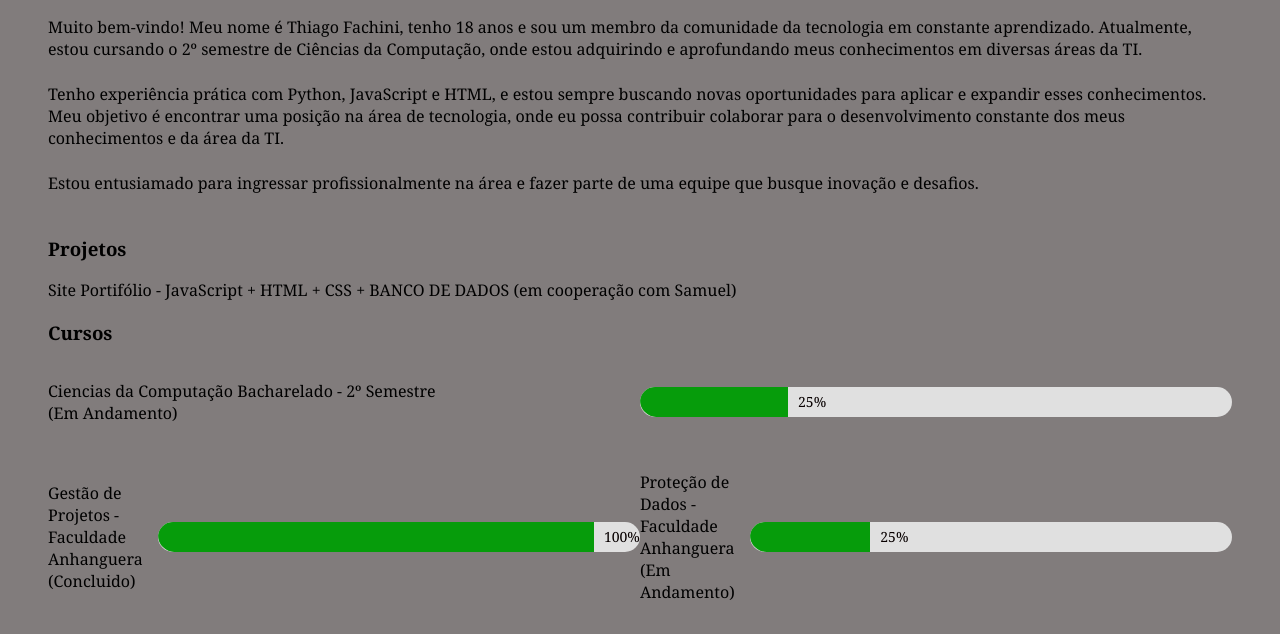
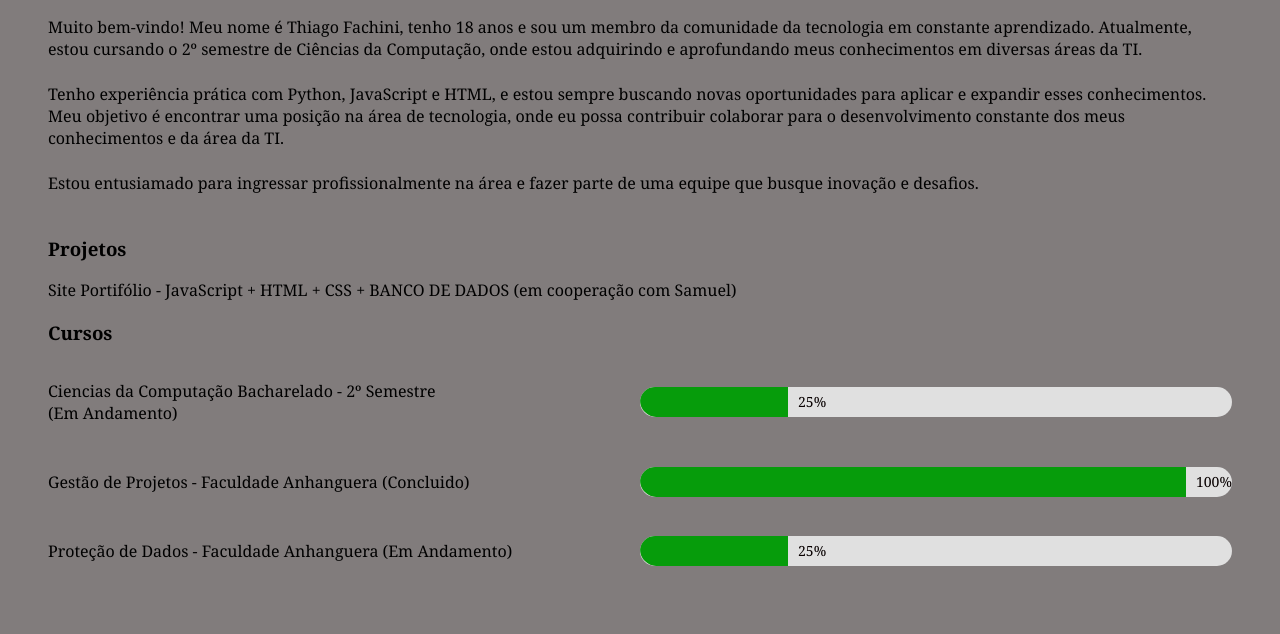
Before and after one commit to CodingWithSamuel/SITE-PORTIFOLIO, a plain HTML site: page About Fachini/index fachini.html in a window 1280 px wide. Shown: the part 438-1072 px from the top of the page. After the commit the page ends 1031 px from the top, so only its background shows below. Drawn offline with Linux system fonts and the light colour scheme.

Commit message:
Correção da Barra de progressão3

```diff
--- a/About Fachini/index fachini.html
+++ b/About Fachini/index fachini.html
@@ -97,13 +97,14 @@
                 <div class="progress-container">
                     <div class="progress-bar" id="progressBar2"></div>
                     <span id="progressPercent2">100%</span>
-                </div class="curso-container">
+                </div>
+            </div>
+            <div class="curso-container">
                 <p><span style="color: rgb(0, 0, 0);"> Proteção de Dados - Faculdade Anhanguera (Em Andamento) </span></p>
                 <div class="progress-container">
                     <div class="progress-bar" id="progressBar3"></div>
                     <span id="progressPercent3">25%</span>
-
-            </div>
+                </div>
 
     <script src="index fachini.js"></script>
 </body>
```
